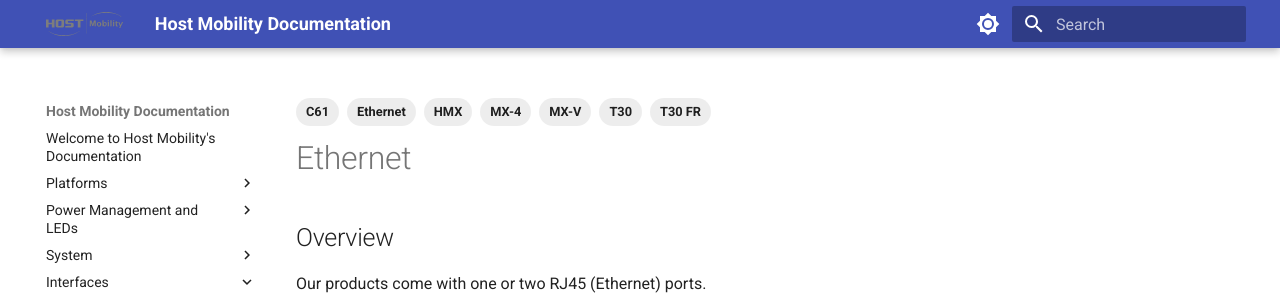
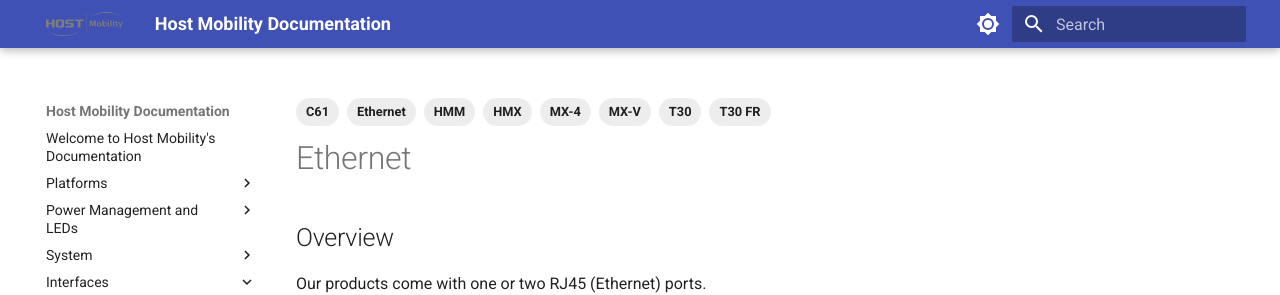
Before and after one commit to hostmobility/documentation, an MkDocs documentation site: the page built from docs/interfaces/ethernet.md, in a window 1280 px wide and 1210 px high. Shown: the top 295 px of the window. Built offline with MkDocs 1.6.1 and Material for MkDocs 9.7.7, drawn with Linux system fonts in a browser that asks for light colours.

Commit message:
hmm: add ethernet

```diff
--- a/docs/interfaces/ethernet.md
+++ b/docs/interfaces/ethernet.md
@@ -2,6 +2,7 @@
 title: Ethernet
 tags:
   - Ethernet
+  - HMM
   - HMX
   - C61
   - MX-4
```
